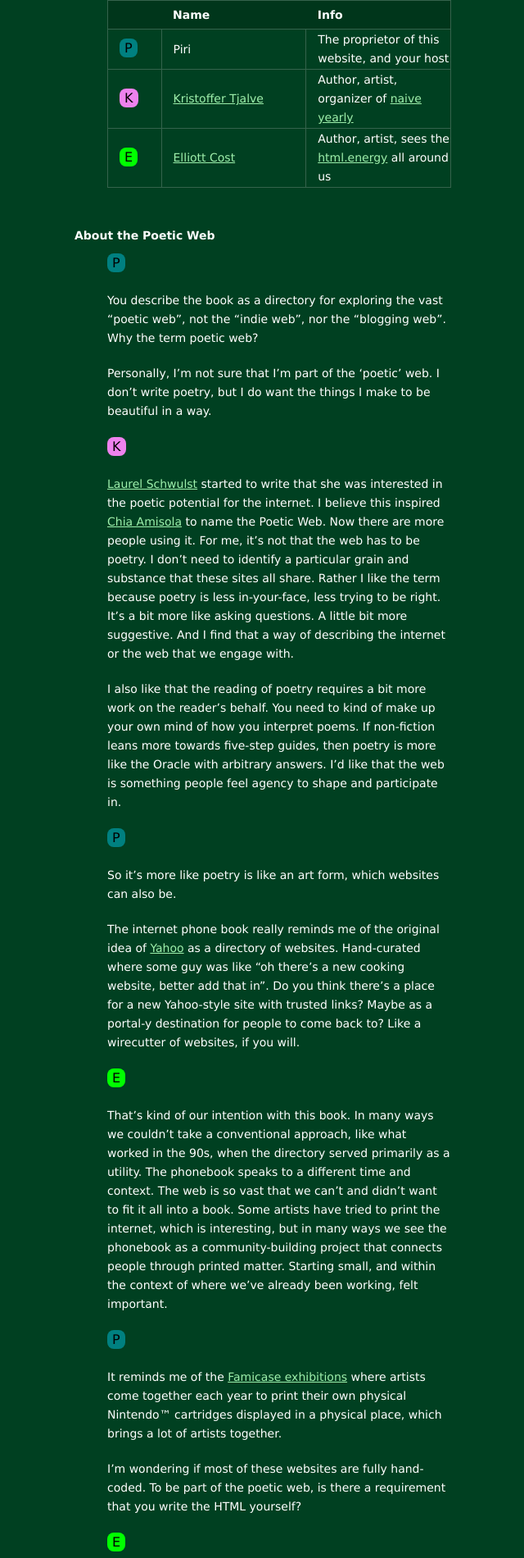
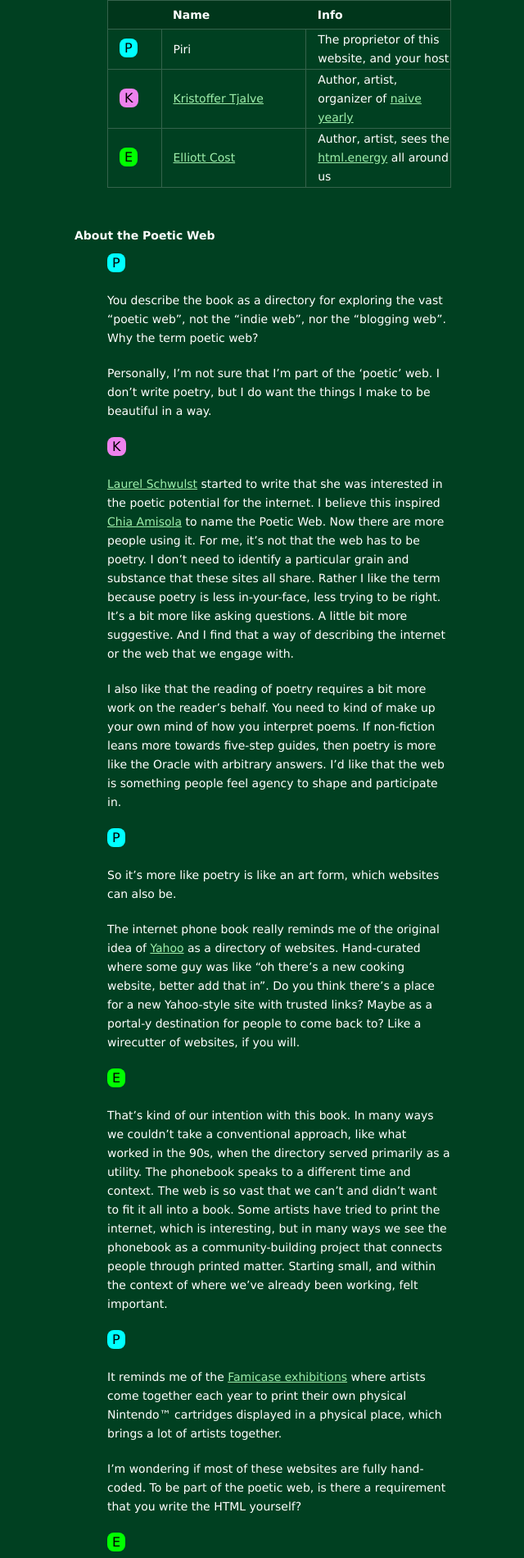
Before and after one commit to pketh/pketh.github.io, a Jekyll site: the page built from index.html, in a window 1280 px wide. Shown: the part 1233-3133 px from the top of the page at 82% size, without its empty margins (439-1079 px from the left). Built offline with Jekyll 4.4.1, drawn with Linux system fonts in a browser that asks for light colours; the list of posts is cut into pages by our own code.

Commit message:
style tweak

```diff
--- a/css/post.css
+++ b/css/post.css
@@ -12,7 +12,7 @@
   }
   .badge-name {
     border-radius: 8px;
-    background-color: teal;
+    background-color: cyan;
     display: inline-block;
     vertical-align: 2px;
     margin-right: 2px;
```
